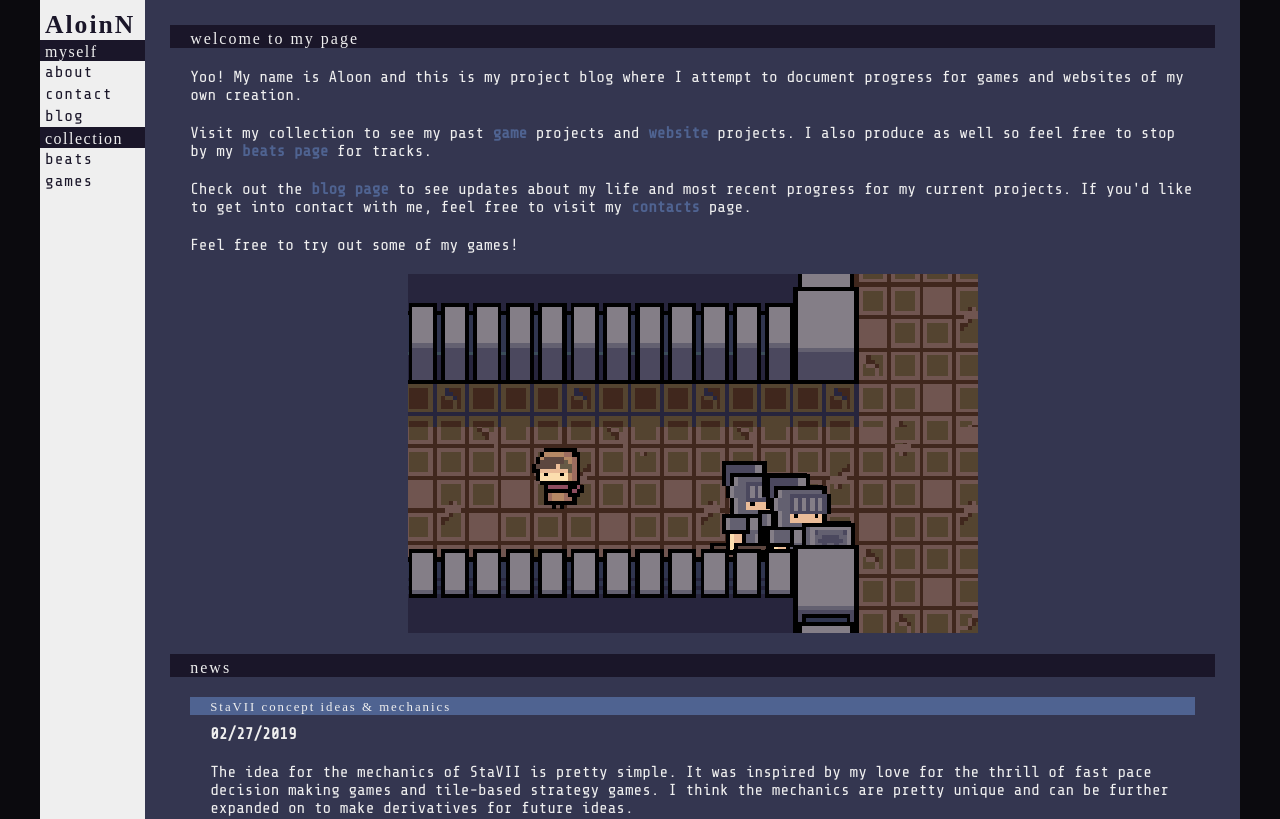
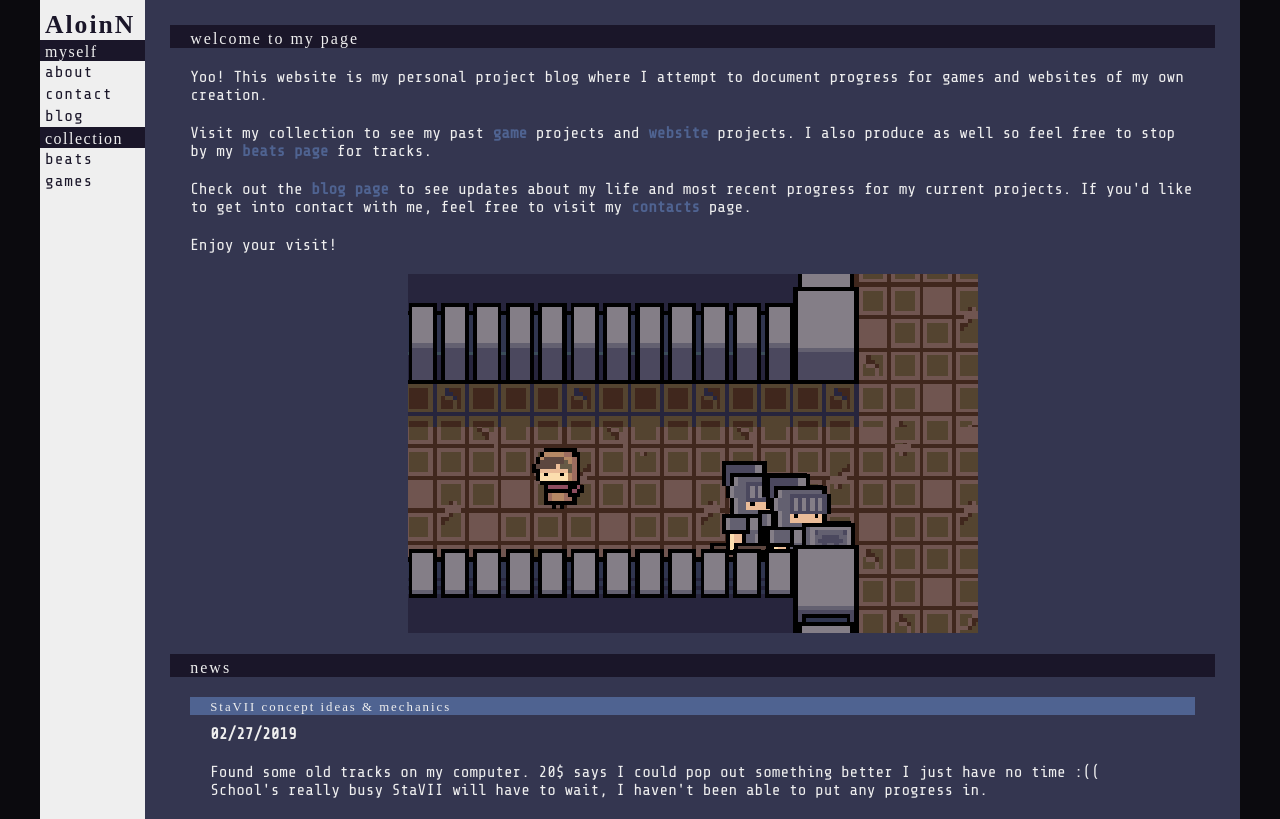
Before and after one commit to Aloinn/aloinBlog, a Jekyll site: the page built from index.html, in a window 1280 px wide. Shown: the top 819 px of the page. Built offline with Jekyll 4.4.1, drawn with Linux system fonts in a browser that asks for light colours; some web fonts are replaced; grey boxes are pictures that could not be loaded.

Commit message:
Changed up content and new post

```diff
--- /dev/null
+++ b/_posts/2019-03-04-Beats.html
@@ -0,0 +1,12 @@
+---
+layout: post
+title:  "StaVII concept ideas & mechanics"
+date:   2019-02-27
+categories: updates
+---
+Found some old tracks on my computer. 20$ says I could pop
+out something better I just have no time :((
+School's really busy StaVII will have to wait, I haven't been able
+to put any progress in.
+<iframe width="100%" height="166" scrolling="no" frameborder="no" allow="autoplay" src="https://w.soundcloud.com/player/?url=https%3A//api.soundcloud.com/tracks/584648526&color=%2316293b&auto_play=false&hide_related=false&show_comments=true&show_user=true&show_reposts=false&show_teaser=true"></iframe>
+<iframe width="100%" height="166" scrolling="no" frameborder="no" allow="autoplay" src="https://w.soundcloud.com/player/?url=https%3A//api.soundcloud.com/tracks/584632440&color=%2316293b&auto_play=false&hide_related=false&show_comments=true&show_user=true&show_reposts=false&show_teaser=true"></iframe>
--- a/css/theme.css
+++ b/css/theme.css
@@ -60,6 +60,9 @@ a {
 
 #e404 {
   text-align: center; }
+
+iframe {
+  margin: 20px 0px 20px 0px; }
 
 main {
   flex: 1;
--- a/css/theme.scss
+++ b/css/theme.scss
@@ -82,6 +82,9 @@ a{text-decoration: none;}
 }
 //CONTENT START OF MAIN
 #e404{text-align: center;}
+iframe{
+  margin:20px 0px 20px 0px;
+}
 main{
   flex:1;
   .main-container{
--- a/index.html
+++ b/index.html
@@ -6,7 +6,7 @@ layout: default
 </div>
 <div class="content-container">
   <p>
-    Yoo! My name is Aloon and this is my project blog where I attempt to document
+    Yoo! This website is my personal project blog where I attempt to document
     progress for games and websites of my own creation.
   </p>
   <p>
@@ -21,7 +21,7 @@ layout: default
     feel free to visit my <a href="{{site.url}}/contact.html">contacts</a> page.
   </p>
    <p>
-     Feel free to try out some of my games!
+     Enjoy your visit!
    </p>
    <img class="container-image" src="/saboteur.png" width="570px">
 </div>
```
Also changed, not shown: _drafts/2019-03-01-Beats.html (deleted, +0 -11 lines), 1 other file.
